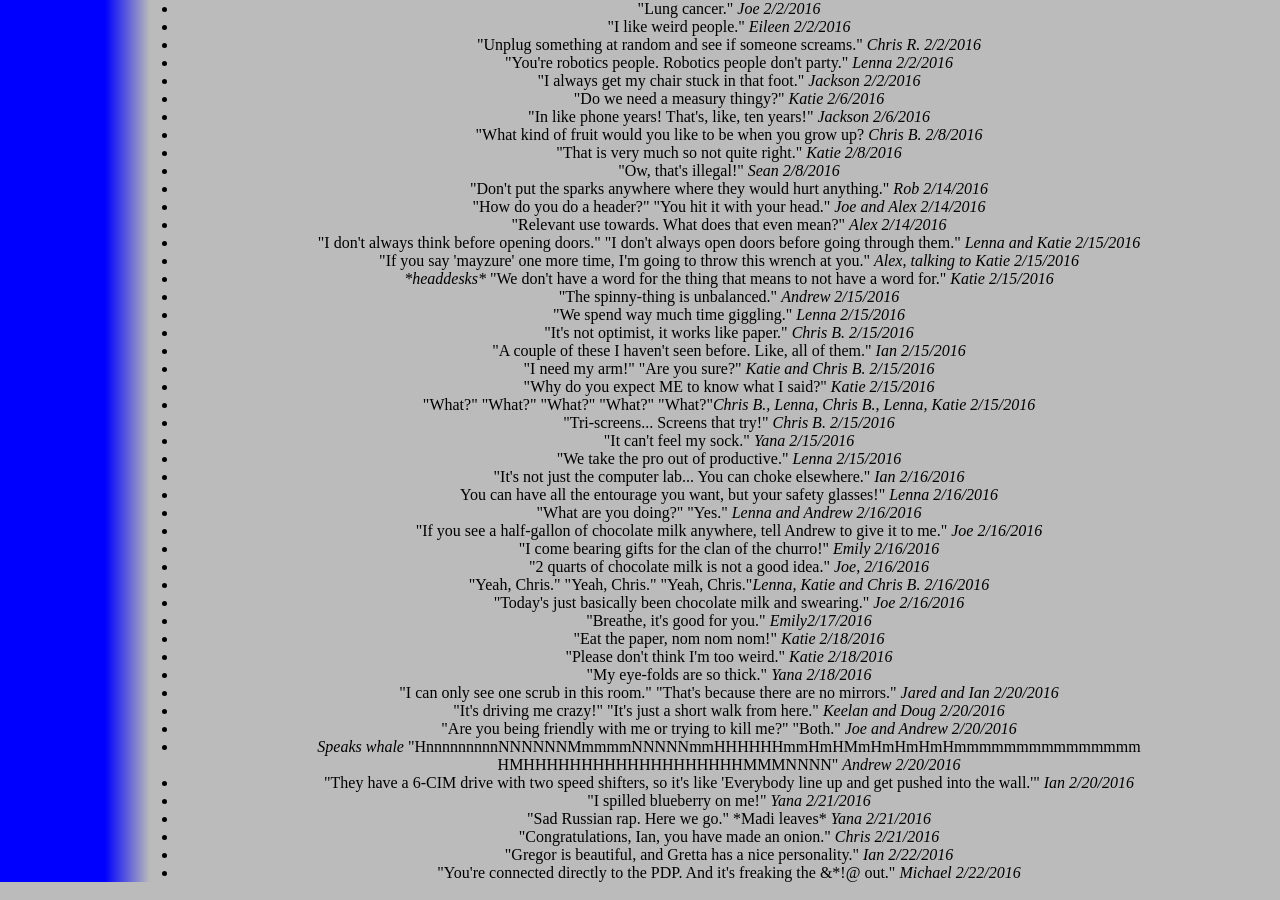
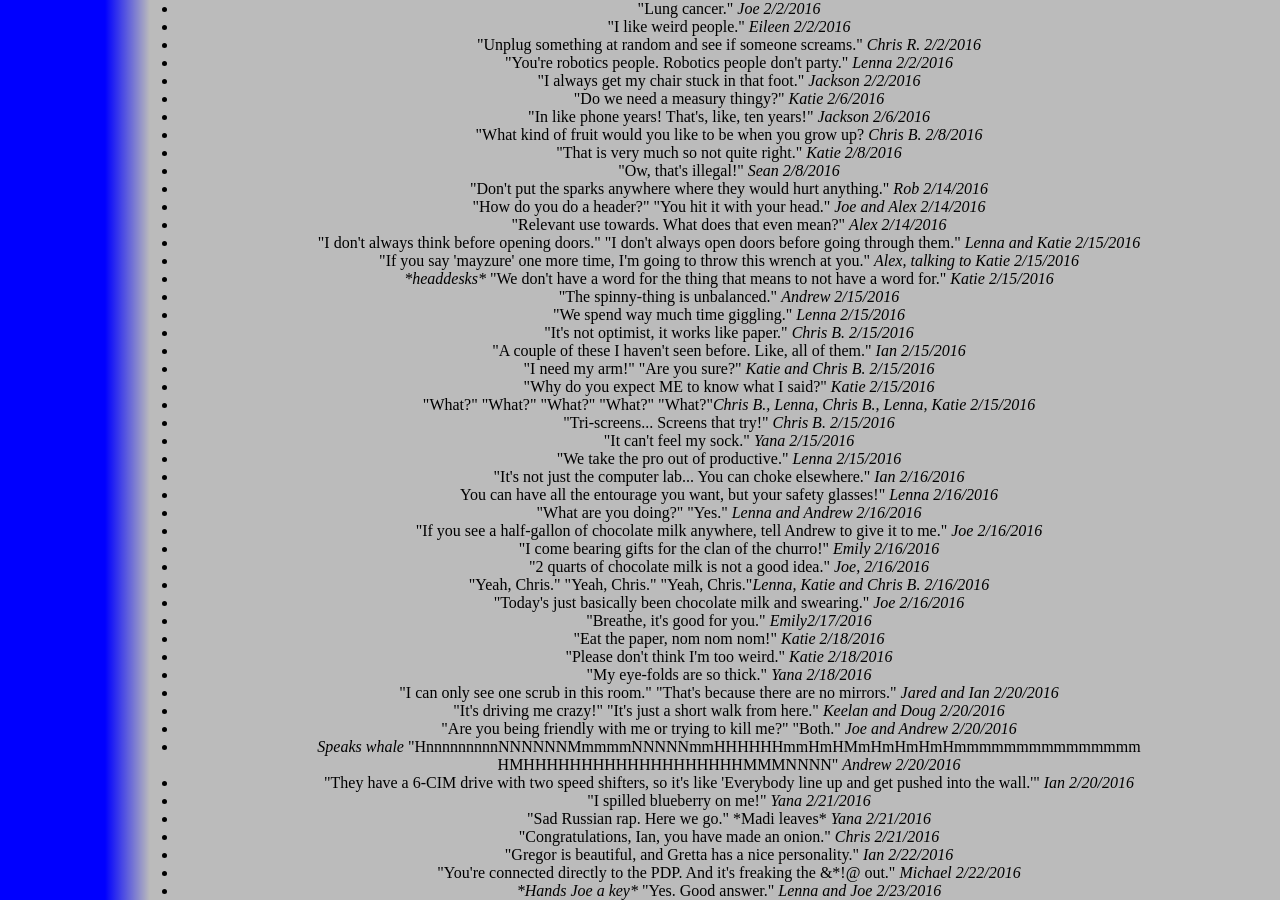
Before and after one commit to katiebugmoon/FRC4131.github.io, a Jekyll site: the page built from media/2016/quotes.html, in a window 1280 px wide and 900 px high, scrolled down 646 px. Built offline with Jekyll 4.4.1, drawn with Linux system fonts in a browser that asks for light colours; nearby versions of some CDN libraries.

Commit message:
Update quotes.html

```diff
--- a/media/2016/quotes.html
+++ b/media/2016/quotes.html
@@ -82,4 +82,5 @@ title: Build Season 2016 Quotes
 	<li>"Congratulations, Ian, you have made an onion." <i>Chris 2/21/2016</i></li>
 	<li>"Gregor is beautiful, and Gretta has a nice personality." <i>Ian 2/22/2016</i></li>
 	<li>"You're connected directly to the PDP. And it's freaking the &*!@ out." <i>Michael 2/22/2016</i></li>
+	<li><i>*Hands Joe a key* </i>"Yes. Good answer." <i>Lenna and Joe 2/23/2016</i></li>
 </ul><center>
```
